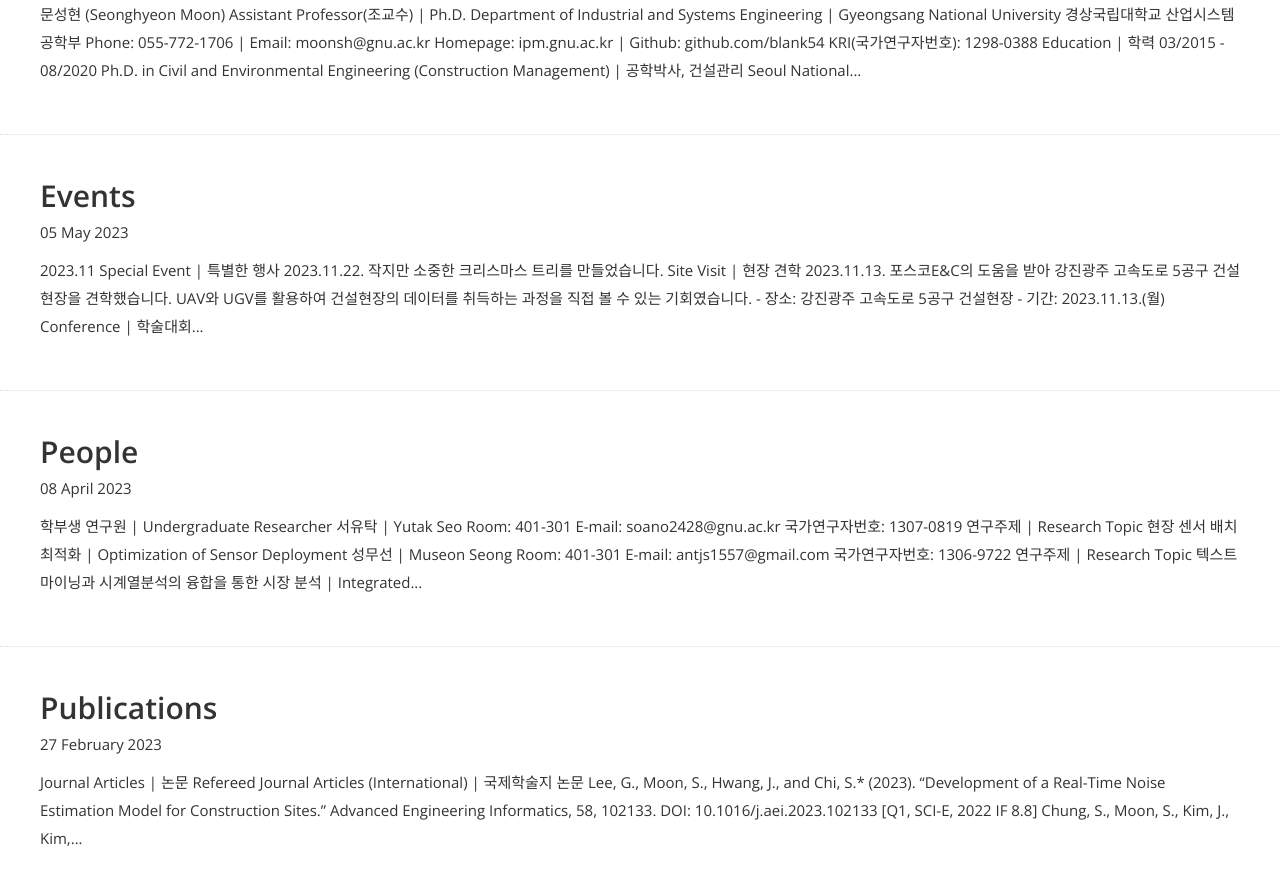
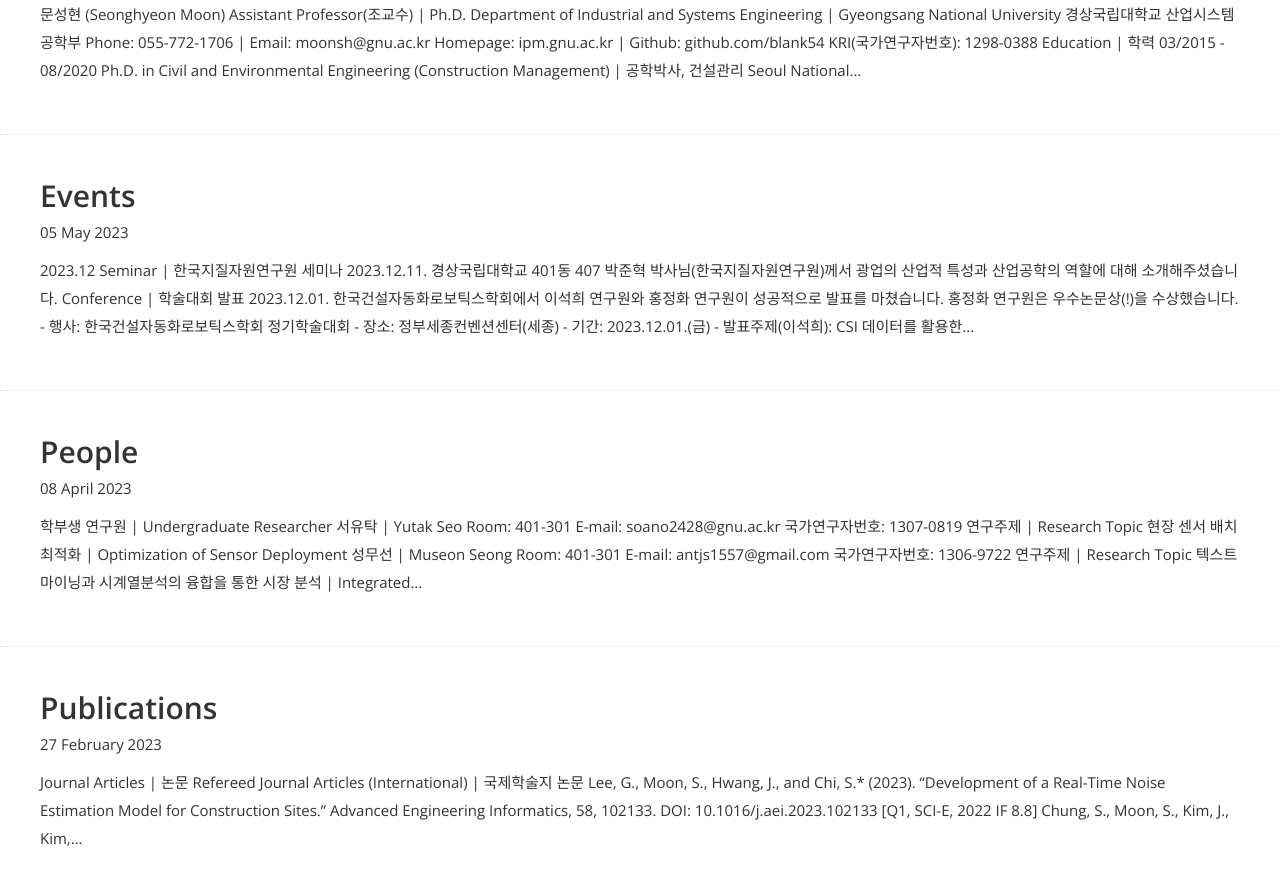
Before and after one commit to blank54/blank54.github.io, a Jekyll site: the page built from blog/index.html, in a window 1280 px wide and 900 px high, scrolled down 780 px. Shown: the top 885 px of the window. Built offline with Jekyll 4.4.1, drawn with Linux system fonts in a browser that asks for light colours; nearby versions of some CDN libraries; some web fonts are replaced.

Commit message:
homepage update 2023.12.13.

```diff
--- a/event/_posts/2023-05-05-event.md
+++ b/event/_posts/2023-05-05-event.md
@@ -4,6 +4,32 @@ title: Events
 date: 2023-05-05
 author: Seonghyeon Moon
 ---
+
+## 2023.12
+<br/>
+
+>### Seminar \| 한국지질자원연구원 세미나
+>2023.12.11.
+>경상국립대학교 401동 407
+>박준혁 박사님(한국지질자원연구원)께서 광업의 산업적 특성과 산업공학의 역할에 대해 소개해주셨습니다.
+><img src="{{ site.baseurl }}/img/event/seminar/20231211_kigam_01.jpg" style="width:450px">
+><img src="{{ site.baseurl }}/img/event/seminar/20231211_kigam_02.jpg" style="width:450px">
+
+
+### Conference \| 학술대회 발표
+>2023.12.01.
+>한국건설자동화로보틱스학회에서 이석희 연구원와 홍정화 연구원이 성공적으로 발표를 마쳤습니다.
+>홍정화 연구원은 우수논문상(!)을 수상했습니다.
+>\- 행사: 한국건설자동화로보틱스학회 정기학술대회
+>\- 장소: 정부세종컨벤션센터(세종)
+>\- 기간: 2023.12.01.(금)
+>\- 발표주제(이석희): CSI 데이터를 활용한 AI기반 현장 안전사고 예측모델 구축 자동화
+>\- 발표주제(홍정화): 텍스트마이닝 기반 건설산업 안전사고 관련 규정의 자동 매칭
+><img src="{{ site.baseurl }}/img/event/conference/20231201_ksarc2023_01.jpg" style="width:300px">
+><img src="{{ site.baseurl }}/img/event/conference/20231201_ksarc2023_02.jpg" style="width:300px">
+>
+><img src="{{ site.baseurl }}/img/event/conference/20231201_ksarc2023_03.jpg" style="width:300px">
+
 
 ## 2023.11
 <br/>
```
Also changed, not shown: publication/_posts/2023-02-25-publications.md (+3 -0 lines), img/event/seminar/20231211_kigam_01.jpg (added), 4 other files.
